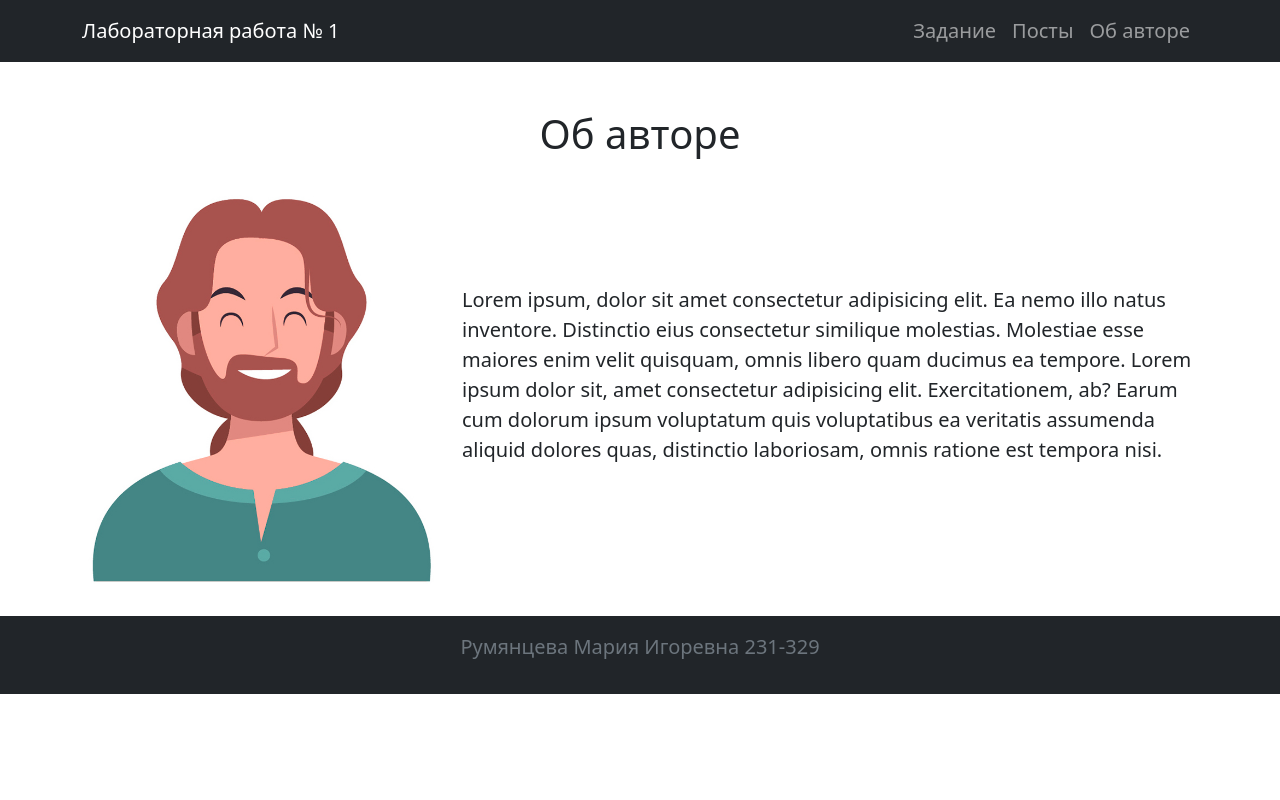
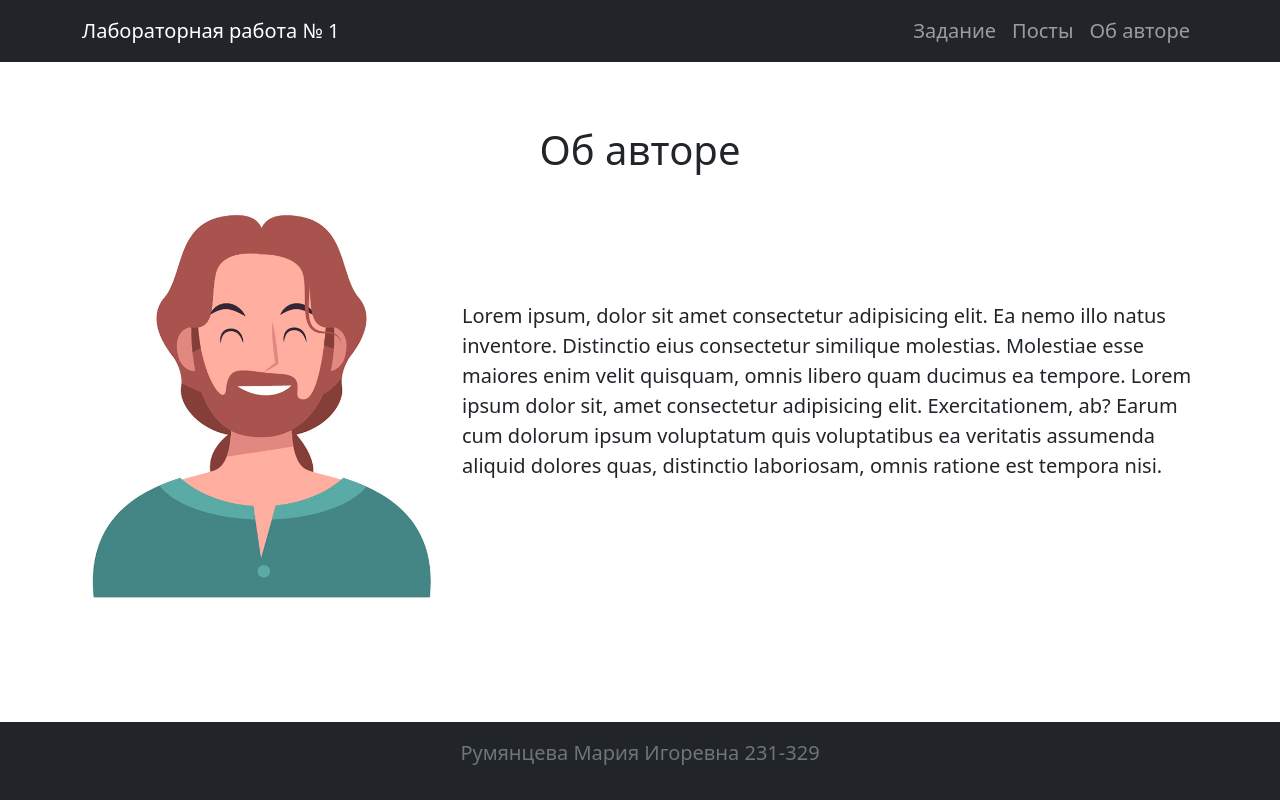
Before and after one commit to MaryRumyantzeva/web_rumiantseva_4sem, a Flask app: page /about in a window 1280 px wide. Run offline with Flask 3, Linux system fonts and the light colour scheme.

Commit message:
lab1 itog

```diff
--- a/app/lab1/static/styles.css
+++ b/app/lab1/static/styles.css
@@ -5,3 +5,18 @@ body {
 .avatar {
     max-width: 100%;
 }
+
+html, body {
+    height: 100%;
+    margin: 0;
+    display: flex;
+    flex-direction: column;
+}
+
+main {
+    flex: 1 0 auto;
+}
+
+footer {
+    flex-shrink: 0;
+}
```
